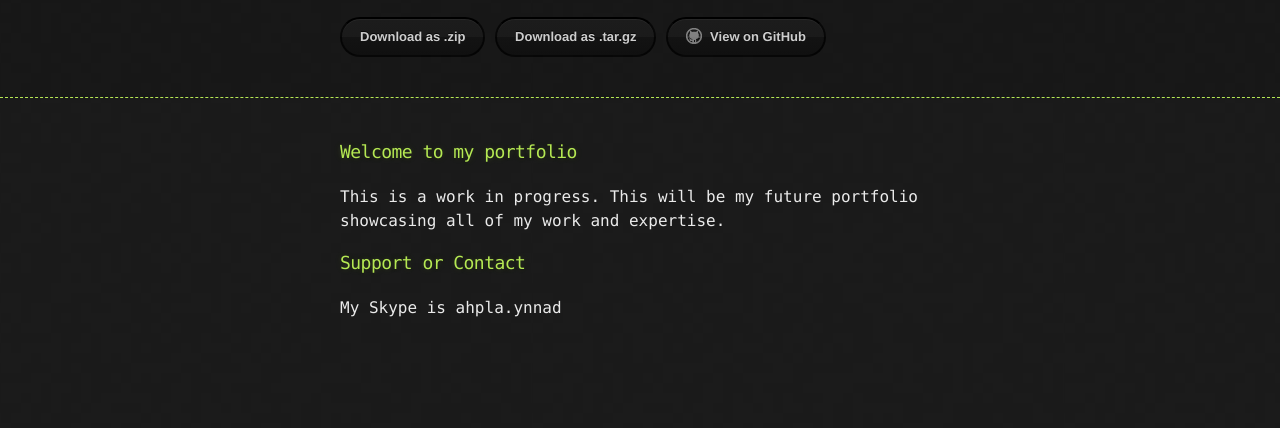
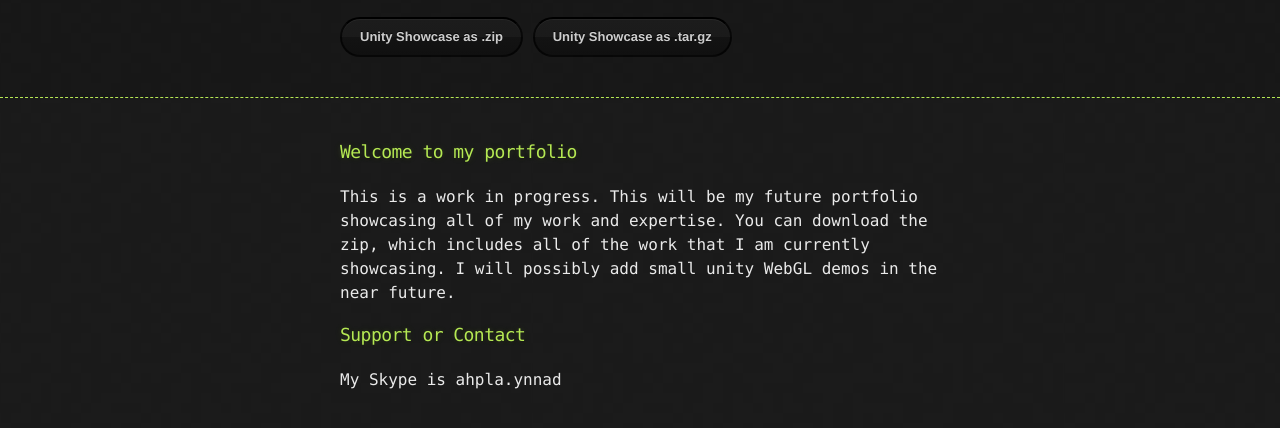
Before and after one commit to DanielMetados/Unity-Showcase, a plain HTML site: page index.html in a window 1280 px wide. Shown: the part 68-496 px from the top of the page. Drawn offline with Linux system fonts and the light colour scheme.

Commit message:
Updated the site

```diff
--- a/index.html
+++ b/index.html
@@ -19,9 +19,8 @@
         <h2></h2>
 
         <section id="downloads">
-          <a href="https://github.com/DanielMetados/Unity-Showcase/zipball/master" class="btn">Download as .zip</a>
-          <a href="https://github.com/DanielMetados/Unity-Showcase/tarball/master" class="btn">Download as .tar.gz</a>
-          <a href="https://github.com/DanielMetados/Unity-Showcase" class="btn btn-github"><span class="icon"></span>View on GitHub</a>
+          <a href="https://github.com/DanielMetados/Unity-Showcase/zipball/master" class="btn">Unity Showcase as .zip</a>
+          <a href="https://github.com/DanielMetados/Unity-Showcase/tarball/master" class="btn">Unity Showcase as .tar.gz</a>
         </section>
       </div>
     </header>
@@ -31,7 +30,7 @@
         <h3>
 <a id="welcome-to-my-portfolio" class="anchor" href="#welcome-to-my-portfolio" aria-hidden="true"><span class="octicon octicon-link"></span></a>Welcome to my portfolio</h3>
 
-<p>This is a work in progress. This will be my future portfolio showcasing all of my work and expertise.</p>
+<p>This is a work in progress. This will be my future portfolio showcasing all of my work and expertise. You can download the zip, which includes all of the work that I am currently showcasing. I will possibly add small unity WebGL demos in the near future.</p>
 
 <h3>
 <a id="support-or-contact" class="anchor" href="#support-or-contact" aria-hidden="true"><span class="octicon octicon-link"></span></a>Support or Contact</h3>
```
Also changed, not shown: 1 other file.
